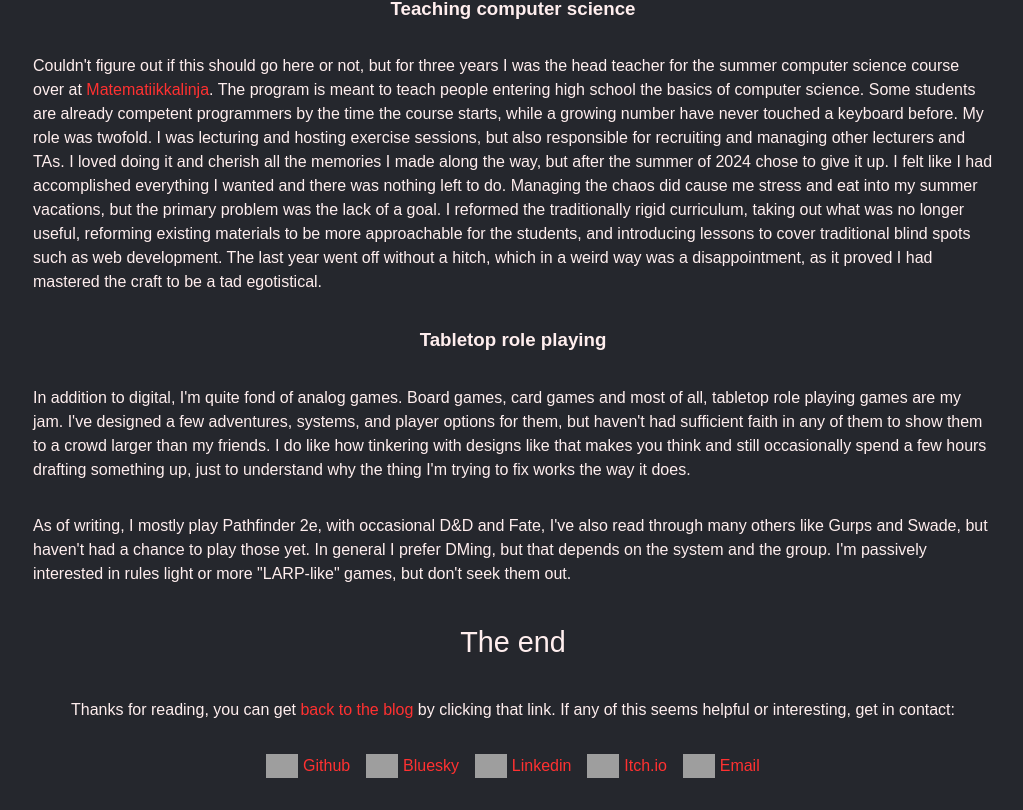
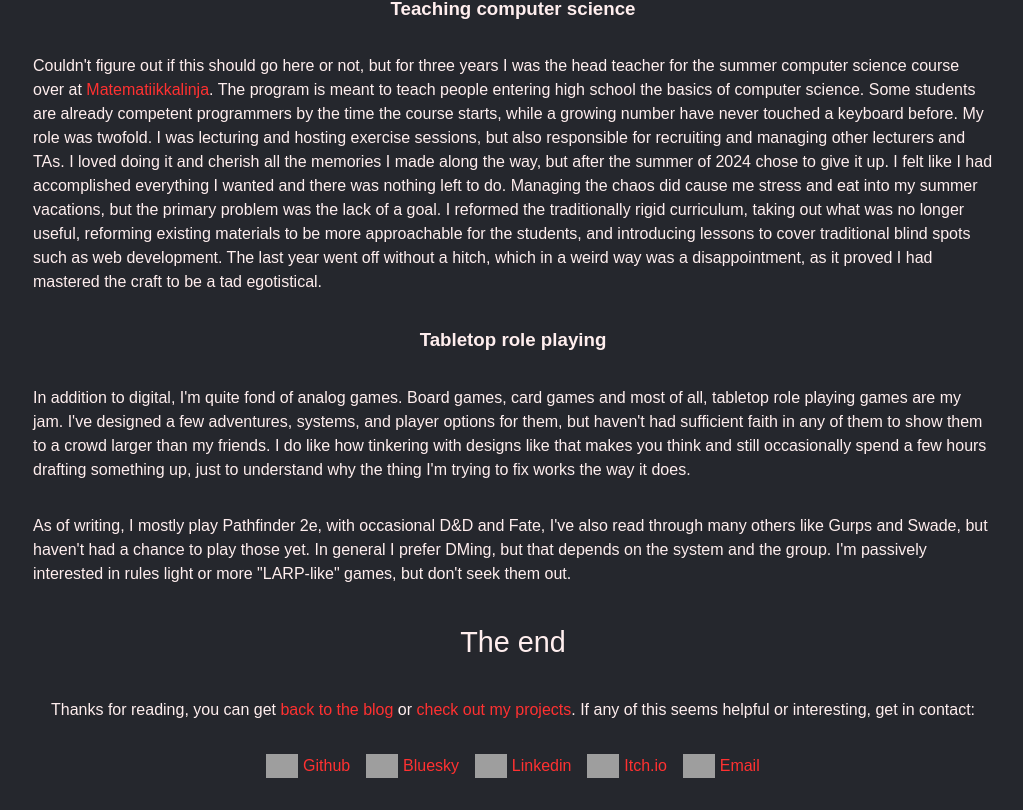
Before and after one commit to haihala/haihala.github.io, a SvelteKit app: page /portfolio in a window 1280 px wide. Shown: the part 7180-7990 px from the top of the page, without its empty margins (127-1150 px from the left). Built offline with nearby package versions, Linux system fonts and the light colour scheme; grey boxes are pictures that could not be loaded.

Commit message:
Add link to projects on portfolio

```diff
--- a/src/routes/portfolio/+page.svelte
+++ b/src/routes/portfolio/+page.svelte
@@ -364,8 +364,9 @@
 
 			<h2>The end</h2>
 			<p>
-				Thanks for reading, you can get <a href="/">back to the blog</a> by clicking that link. If any
-				of this seems helpful or interesting, get in contact:
+				Thanks for reading, you can get <a href="/">back to the blog</a> or
+				<a href="/projects">check out my projects</a>. If any of this seems helpful or interesting,
+				get in contact:
 			</p>
 			<div class="padded">
 				<Socials />
```
